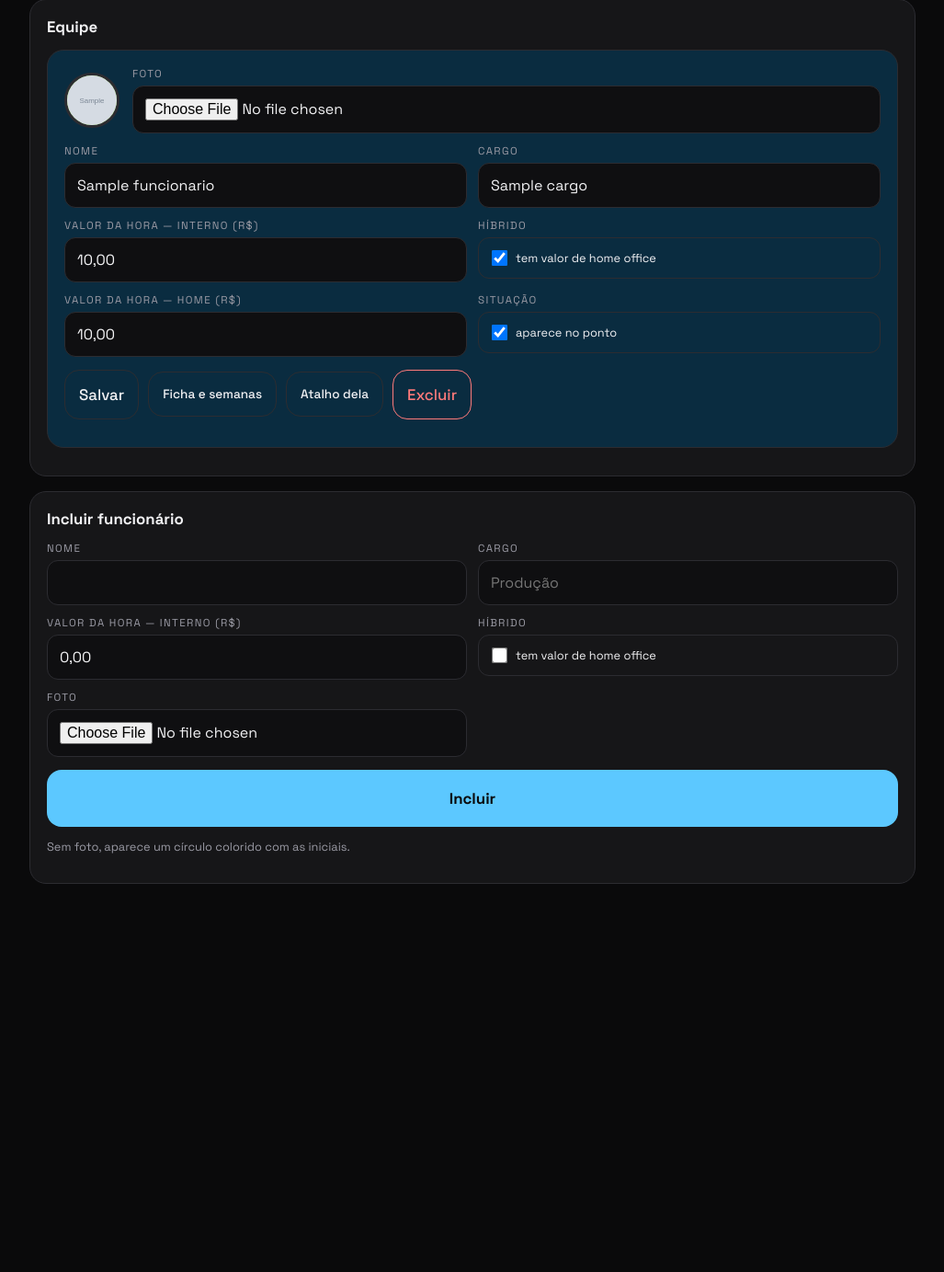
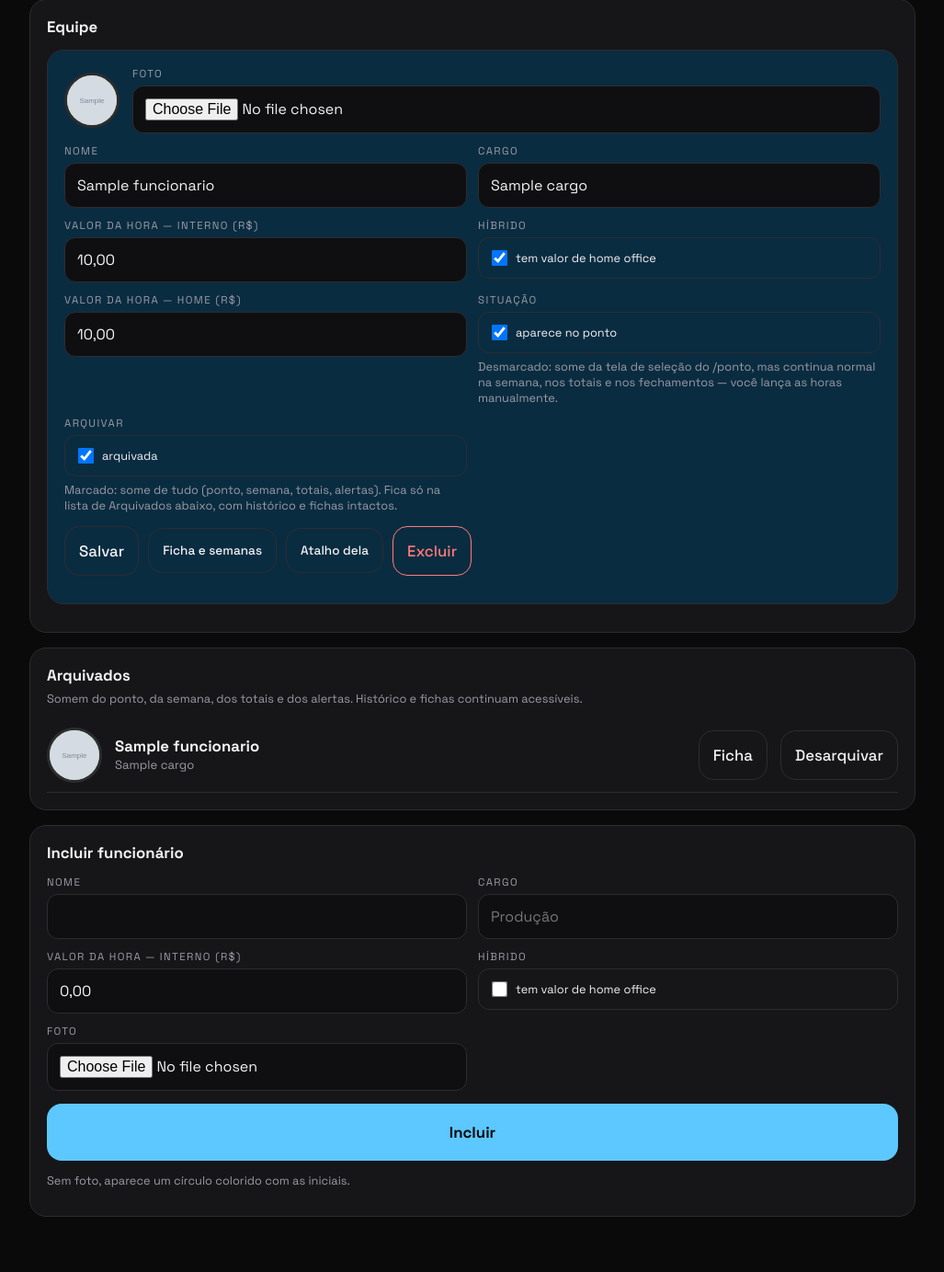
Before and after one commit to inksugar/ponto-inksugar, a Flask app: page /admin in a window 1280 px wide. Shown: the part 410-1793 px from the top of the page at 92% size, without its empty margins (126-1153 px from the left). Before the commit the page ends 1371 px from the top, so only its background shows below. Run offline with Flask 3, Linux system fonts and the light colour scheme; the visitor is signed in with stand-in values (Sample User, id 1); grey boxes marked "Sample" are stand-in pictures; a database or web service that is not in the repository returns one stand-in record (values such as "Sample title"); some libraries are stand-ins or nearby versions.

Commit message:
Separa ativo em aparece_no_ponto e arquivado
- aparece_no_ponto (default true): esconde só da tela de selecao do /ponto,
  mantem em semana/totais/fechamentos.
- arquivado (default false): some de ponto, semana, totais e alertas; fica
  visivel so na secao Arquivados do /admin, com botao para desarquivar.
- migra o valor atual de ativo para aparece_no_ponto uma unica vez, sem
  sobrescrever em restarts seguintes; coluna ativo antiga fica intacta.
- admin.html: dois checkboxes com texto explicando a diferenca, mais a
  secao Arquivados.

Co-Authored-By: Claude Sonnet 5 <noreply@anthropic.com>

```diff
--- a/app.py
+++ b/app.py
@@ -48,7 +48,9 @@ def init_db():
                 hibrido BOOLEAN NOT NULL DEFAULT FALSE,
                 valor_hora_home NUMERIC(10,2) NOT NULL DEFAULT 0,
                 foto TEXT,
-                ativo BOOLEAN NOT NULL DEFAULT TRUE
+                ativo BOOLEAN NOT NULL DEFAULT TRUE,
+                aparece_no_ponto BOOLEAN NOT NULL DEFAULT TRUE,
+                arquivado BOOLEAN NOT NULL DEFAULT FALSE
             );
             CREATE TABLE IF NOT EXISTS pontos (
                 id SERIAL PRIMARY KEY,
@@ -89,7 +91,20 @@ def init_db():
             ALTER TABLE fechamentos ADD COLUMN IF NOT EXISTS bonus NUMERIC(10,2) NOT NULL DEFAULT 0;
             ALTER TABLE fechamentos ADD COLUMN IF NOT EXISTS desconto NUMERIC(10,2) NOT NULL DEFAULT 0;
             ALTER TABLE fechamentos ADD COLUMN IF NOT EXISTS obs TEXT DEFAULT '';
+            ALTER TABLE funcionarios ADD COLUMN IF NOT EXISTS arquivado BOOLEAN NOT NULL DEFAULT FALSE;
         """)
+
+        # aparece_no_ponto substitui o antigo campo `ativo`. Se a coluna ainda
+        # não existe (banco criado antes dessa mudança), cria e migra o valor
+        # atual de `ativo` uma única vez — sem isso, um restart do servidor
+        # reaplicaria esse UPDATE toda vez e apagaria edições futuras do campo.
+        cur.execute("""
+            SELECT 1 FROM information_schema.columns
+            WHERE table_name='funcionarios' AND column_name='aparece_no_ponto'
+        """)
+        if not cur.fetchone():
+            cur.execute("ALTER TABLE funcionarios ADD COLUMN aparece_no_ponto BOOLEAN NOT NULL DEFAULT TRUE")
+            cur.execute("UPDATE funcionarios SET aparece_no_ponto = ativo")
 
 
 def agora():
@@ -213,7 +228,7 @@ def icone_pessoa(fid):
 @app.route("/ponto")
 def ponto():
     with db() as conn, conn.cursor(cursor_factory=psycopg2.extras.DictCursor) as cur:
-        cur.execute("SELECT * FROM funcionarios WHERE ativo ORDER BY nome")
+        cur.execute("SELECT * FROM funcionarios WHERE aparece_no_ponto AND NOT arquivado ORDER BY nome")
         equipe = cur.fetchall()
     return render_template("ponto.html", equipe=equipe)
 
@@ -229,7 +244,7 @@ def registro_aberto(cur, fid):
 @app.route("/ponto/<int:fid>")
 def pessoa(fid):
     with db() as conn, conn.cursor(cursor_factory=psycopg2.extras.DictCursor) as cur:
-        cur.execute("SELECT * FROM funcionarios WHERE id=%s AND ativo", (fid,))
+        cur.execute("SELECT * FROM funcionarios WHERE id=%s AND NOT arquivado", (fid,))
         f = cur.fetchone()
         if not f:
             return redirect(url_for("ponto"))
@@ -254,7 +269,7 @@ def semana_pessoa(fid):
     ini = semana_de(ini)[0]
     fim = ini + timedelta(days=6)
     with db() as conn, conn.cursor(cursor_factory=psycopg2.extras.DictCursor) as cur:
-        cur.execute("SELECT * FROM funcionarios WHERE id=%s AND ativo", (fid,))
+        cur.execute("SELECT * FROM funcionarios WHERE id=%s AND NOT arquivado", (fid,))
         f = cur.fetchone()
         if not f:
             return redirect(url_for("ponto"))
@@ -269,7 +284,7 @@ def semana_pessoa(fid):
 @app.route("/ponto/<int:fid>/entrada", methods=["POST"])
 def bater_entrada(fid):
     with db() as conn, conn.cursor(cursor_factory=psycopg2.extras.DictCursor) as cur:
-        cur.execute("SELECT * FROM funcionarios WHERE id=%s AND ativo", (fid,))
+        cur.execute("SELECT * FROM funcionarios WHERE id=%s AND NOT arquivado", (fid,))
         f = cur.fetchone()
         if not f:
             return redirect(url_for("ponto"))
@@ -286,7 +301,7 @@ def bater_entrada(fid):
 @app.route("/ponto/<int:fid>/saida", methods=["POST"])
 def bater_saida(fid):
     with db() as conn, conn.cursor(cursor_factory=psycopg2.extras.DictCursor) as cur:
-        cur.execute("SELECT * FROM funcionarios WHERE id=%s AND ativo", (fid,))
+        cur.execute("SELECT * FROM funcionarios WHERE id=%s AND NOT arquivado", (fid,))
         f = cur.fetchone()
         if not f:
             return redirect(url_for("ponto"))
@@ -340,13 +355,13 @@ def pendencias(cur):
     cur.execute("""
         SELECT p.id, p.dia, f.nome
         FROM pontos p JOIN funcionarios f ON f.id = p.funcionario_id
-        WHERE p.saida IS NULL AND p.dia < %s
+        WHERE p.saida IS NULL AND p.dia < %s AND NOT f.arquivado
         ORDER BY p.dia
     """, (hoje(),))
     abertos = cur.fetchall()
     cur.execute("""
         SELECT f.nome FROM funcionarios f
-        WHERE f.ativo AND NOT EXISTS (
+        WHERE f.aparece_no_ponto AND NOT f.arquivado AND NOT EXISTS (
             SELECT 1 FROM pontos p WHERE p.funcionario_id = f.id AND p.dia = %s
         ) ORDER BY f.nome
     """, (hoje(),))
@@ -359,10 +374,12 @@ def pendencias(cur):
 def admin():
     ini, fim = semana_de(hoje())
     with db() as conn, conn.cursor(cursor_factory=psycopg2.extras.DictCursor) as cur:
-        cur.execute("SELECT * FROM funcionarios ORDER BY ativo DESC, nome")
+        cur.execute("SELECT * FROM funcionarios WHERE NOT arquivado ORDER BY aparece_no_ponto DESC, nome")
         equipe = cur.fetchall()
+        cur.execute("SELECT * FROM funcionarios WHERE arquivado ORDER BY nome")
+        arquivados = cur.fetchall()
         abertos, sem_entrada = pendencias(cur)
-    return render_template("admin.html", equipe=equipe, ini=ini, fim=fim,
+    return render_template("admin.html", equipe=equipe, arquivados=arquivados, ini=ini, fim=fim,
                            abertos=abertos, sem_entrada=sem_entrada,
                            dia_semana=hoje().weekday())
 
@@ -376,18 +393,19 @@ def salvar_funcionario():
     valor = dinheiro(request.form.get("valor_hora"))
     hibrido = bool(request.form.get("hibrido"))
     valor_home = dinheiro(request.form.get("valor_hora_home")) if hibrido else 0
-    ativo = bool(request.form.get("ativo"))
+    aparece_no_ponto = bool(request.form.get("aparece_no_ponto"))
+    arquivado = bool(request.form.get("arquivado"))
     foto = request.form.get("foto") or None
     with db() as conn, conn.cursor() as cur:
         if fid:
             if foto:
                 cur.execute("""UPDATE funcionarios SET nome=%s,cargo=%s,valor_hora=%s,
-                               hibrido=%s,valor_hora_home=%s,ativo=%s,foto=%s WHERE id=%s""",
-                            (nome, cargo, valor, hibrido, valor_home, ativo, foto, fid))
+                               hibrido=%s,valor_hora_home=%s,aparece_no_ponto=%s,arquivado=%s,foto=%s WHERE id=%s""",
+                            (nome, cargo, valor, hibrido, valor_home, aparece_no_ponto, arquivado, foto, fid))
             else:
                 cur.execute("""UPDATE funcionarios SET nome=%s,cargo=%s,valor_hora=%s,
-                               hibrido=%s,valor_hora_home=%s,ativo=%s WHERE id=%s""",
-                            (nome, cargo, valor, hibrido, valor_home, ativo, fid))
+                               hibrido=%s,valor_hora_home=%s,aparece_no_ponto=%s,arquivado=%s WHERE id=%s""",
+                            (nome, cargo, valor, hibrido, valor_home, aparece_no_ponto, arquivado, fid))
         else:
             cur.execute("""INSERT INTO funcionarios (nome,cargo,valor_hora,hibrido,valor_hora_home,foto)
                            VALUES (%s,%s,%s,%s,%s,%s)""",
@@ -400,6 +418,14 @@ def salvar_funcionario():
 def excluir_funcionario(fid):
     with db() as conn, conn.cursor() as cur:
         cur.execute("DELETE FROM funcionarios WHERE id=%s", (fid,))
+    return redirect(url_for("admin"))
+
+
+@app.route("/admin/funcionario/<int:fid>/desarquivar", methods=["POST"])
+@admin_only
+def desarquivar_funcionario(fid):
+    with db() as conn, conn.cursor() as cur:
+        cur.execute("UPDATE funcionarios SET arquivado=FALSE WHERE id=%s", (fid,))
     return redirect(url_for("admin"))
 
 
@@ -457,7 +483,7 @@ def semana():
             cur.execute("SELECT * FROM funcionarios WHERE id=%s", (fid,))
             equipe = [r for r in cur.fetchall()]
         else:
-            cur.execute("SELECT * FROM funcionarios WHERE ativo ORDER BY nome")
+            cur.execute("SELECT * FROM funcionarios WHERE NOT arquivado ORDER BY nome")
             equipe = cur.fetchall()
         blocos = [bloco_semana(cur, f, ini, fim) for f in equipe]
         cur.execute("SELECT * FROM fechamentos WHERE ini=%s ORDER BY criado_em DESC LIMIT 1", (ini,))
@@ -548,7 +574,7 @@ def fechar_semana():
             cur.execute("SELECT 1 FROM fechamentos WHERE ini=%s LIMIT 1", (ini,))
             if cur.fetchone():
                 return redirect(url_for("semana", ini=ini.isoformat(), confirmar=1))
-        cur.execute("SELECT * FROM funcionarios WHERE ativo ORDER BY nome")
+        cur.execute("SELECT * FROM funcionarios WHERE NOT arquivado ORDER BY nome")
         for f in cur.fetchall():
             b = bloco_semana(cur, f, ini, fim)
             cur.execute("""
@@ -638,7 +664,7 @@ def alertas():
         if tipo == "entrada":
             cur.execute("""
                 SELECT f.nome FROM funcionarios f
-                WHERE f.ativo AND NOT EXISTS (
+                WHERE f.aparece_no_ponto AND NOT f.arquivado AND NOT EXISTS (
                     SELECT 1 FROM pontos p WHERE p.funcionario_id=f.id AND p.dia=%s
                 ) ORDER BY f.nome
             """, (hoje(),))
@@ -655,7 +681,7 @@ def alertas():
                          f"pronta pra fechar quando você puder.")
         cur.execute("""
             SELECT f.nome, p.dia FROM pontos p JOIN funcionarios f ON f.id=p.funcionario_id
-            WHERE p.saida IS NULL ORDER BY p.dia
+            WHERE p.saida IS NULL AND NOT f.arquivado ORDER BY p.dia
         """)
         pend = [f"{r['nome'].split()[0]} ({r['dia'].strftime('%d/%m')})" for r in cur.fetchall()]
     if not pend:
--- a/templates/admin.html
+++ b/templates/admin.html
@@ -48,7 +48,13 @@
       </div>
       <div>
         <label>Situação</label>
-        <label class="mini quadro"><input type="checkbox" name="ativo" {% if f.ativo %}checked{% endif %}> aparece no ponto</label>
+        <label class="mini quadro"><input type="checkbox" name="aparece_no_ponto" {% if f.aparece_no_ponto %}checked{% endif %}> aparece no ponto</label>
+        <p class="mini" style="margin:6px 0 0">Desmarcado: some da tela de seleção do /ponto, mas continua normal na semana, nos totais e nos fechamentos — você lança as horas manualmente.</p>
+      </div>
+      <div>
+        <label>Arquivar</label>
+        <label class="mini quadro"><input type="checkbox" name="arquivado" {% if f.arquivado %}checked{% endif %}> arquivada</label>
+        <p class="mini" style="margin:6px 0 0">Marcado: some de tudo (ponto, semana, totais, alertas). Fica só na lista de Arquivados abaixo, com histórico e fichas intactos.</p>
       </div>
     </div>
     <div class="barra" style="margin:14px 0 0">
@@ -64,6 +70,26 @@
   <p class="mini">Ninguém cadastrado ainda.</p>
   {% endfor %}
 </div>
+
+{% if arquivados %}
+<div class="card">
+  <h2>Arquivados</h2>
+  <p class="mini" style="margin-top:-8px">Somem do ponto, da semana, dos totais e dos alertas. Histórico e fichas continuam acessíveis.</p>
+  {% for f in arquivados %}
+  <div style="display:flex;gap:14px;align-items:center;padding:10px 0;border-bottom:1px solid var(--linha)">
+    {{ avatar(f, 'sm') }}
+    <div style="flex:1">
+      <div class="nome">{{ f.nome }}</div>
+      <div class="cargo">{{ f.cargo }}</div>
+    </div>
+    <a class="btn claro" style="width:auto;margin:0" href="/admin/ficha/{{ f.id }}">Ficha</a>
+    <form method="post" action="/admin/funcionario/{{ f.id }}/desarquivar" style="margin:0">
+      <button class="btn claro" style="width:auto;margin:0" type="submit">Desarquivar</button>
+    </form>
+  </div>
+  {% endfor %}
+</div>
+{% endif %}
 
 <div class="card">
   <h2>Incluir funcionário</h2>
--- a/templates/ficha.html
+++ b/templates/ficha.html
@@ -8,7 +8,7 @@
   {{ avatar(f, 'sm') }}
   <div>
     <div class="nome" style="font-size:1.2rem">{{ f.nome }}</div>
-    <div class="cargo">{{ f.cargo }} · {{ brl(f.valor_hora) }}/h{% if not f.ativo %} · inativa{% endif %}</div>
+    <div class="cargo">{{ f.cargo }} · {{ brl(f.valor_hora) }}/h{% if f.arquivado %} · arquivada{% elif not f.aparece_no_ponto %} · não aparece no ponto{% endif %}</div>
   </div>
 </div>
 
```
